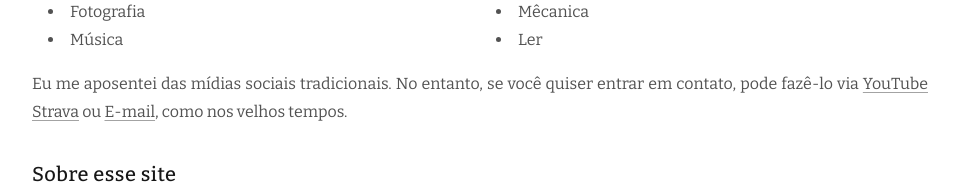
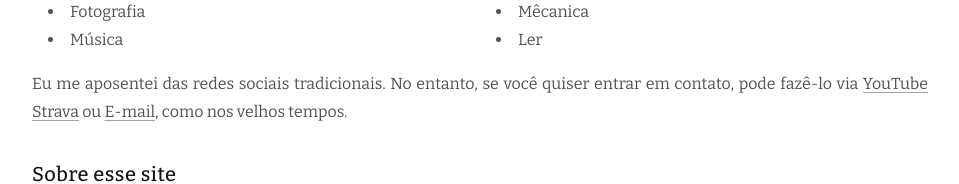
Before and after one commit to abnerssantana/personal-site, a Next.js app: page /about in a window 1280 px wide. Shown: the part 506-690 px from the top of the page, without its empty margins (160-1119 px from the left). Built offline with nearby package versions, Linux system fonts and the light colour scheme.

Commit message:
fix text

```diff
--- a/src/pages/about.tsx
+++ b/src/pages/about.tsx
@@ -41,7 +41,7 @@ export const About = () => {
               <li>Ler</li>
             </ul>
             <p>
-              Eu me aposentei das mídias sociais tradicionais. No entanto, se você quiser entrar em contato,
+              Eu me aposentei das redes sociais tradicionais. No entanto, se você quiser entrar em contato,
               pode fazê-lo via{' '}
               <TextLink
                 href="https://www.youtube.com/@abnerssantana"
```
